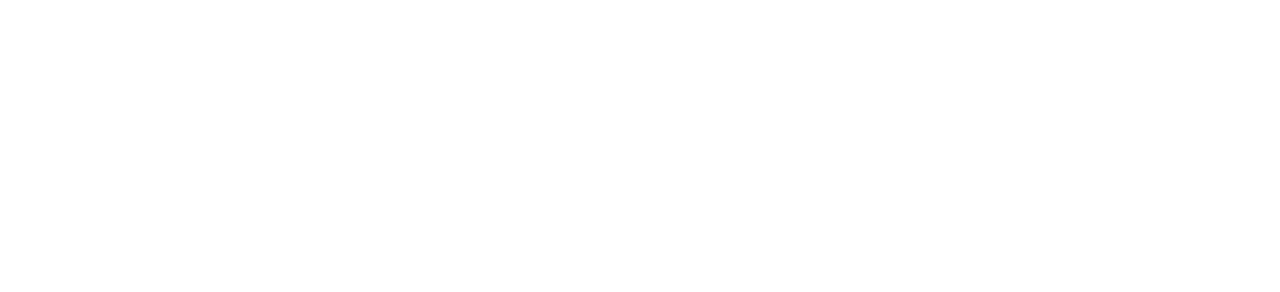
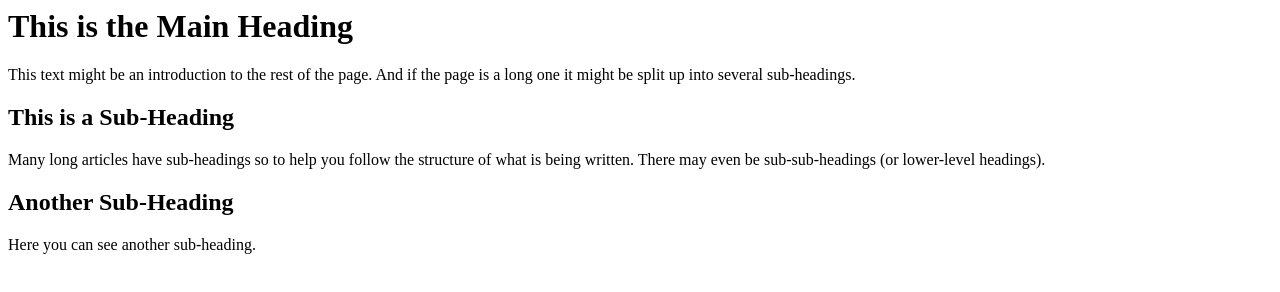
Before and after one commit to Huzaif-khan/b9-web-dev-1, a plain HTML site: page index.html in a window 1280 px wide. Drawn offline with Linux system fonts and the light colour scheme.

Commit message:
my first html page

```diff
--- a/index.html
+++ b/index.html
@@ -1,23 +1,15 @@
-<!DOCTYPE html>
-<html lang="en">
-<head>
-    <meta charset="UTF-8">
-    <meta name="viewport" content="width=device-width, initial-scale=1.0">
-    <title>This is the Title of the page</title>
-</head>
-<body>
-
-
-    <!-- https://developer.mozilla.org/en-US/docs/Web/HTML/Element>
-
-
-    <h1> hello world </h1>
-
-    <h2>this is my first web page</h2>
-    <h2>I am going to host this webpage on github pages for free</h2>
-
-
-</body>
-
-
-</html>
+<html>
+    <body>
+        <h1>This is the Main Heading</h1>
+        <p>This text might be an introduction to the rest of
+               the page. And if the page is a long one it might
+               be split up into several sub-headings.<p>
+        <h2>This is a Sub-Heading</h2>
+        <p>Many long articles have sub-headings so to help
+               you follow the structure of what is being written.
+               There may even be sub-sub-headings (or lower-level
+               headings).</p>
+        <h2>Another Sub-Heading</h2>
+        <p>Here you can see another sub-heading.</p>
+    </body>
+ </html>
```
